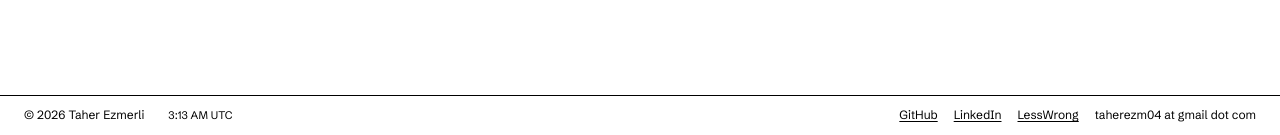
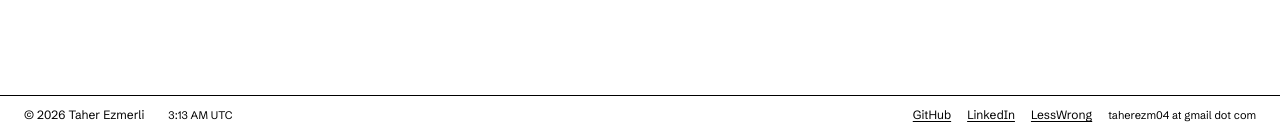
Before and after one commit to taherezm/personalsite, a Jekyll site: the page built from projects/index.md, in a window 1280 px wide. Shown: the part 769-904 px from the top of the page. Built offline with Jekyll 4.4.1, drawn with Linux system fonts in a browser that asks for light colours.

Commit message:
Make the email text smaller

```diff
--- a/_includes/links.html
+++ b/_includes/links.html
@@ -5,6 +5,6 @@
   {%- if site.email and site.email != "" %}
   <li><a href="mailto:{{ site.email }}">Email</a></li>
   {%- elsif site.email_text and site.email_text != "" %}
-  <li>{{ site.email_text }}</li>
+  <li class="email">{{ site.email_text }}</li>
   {%- endif %}
 </ul>
--- a/assets/css/site.css
+++ b/assets/css/site.css
@@ -149,6 +149,9 @@ main { padding: 20px var(--gutter) 0; min-height: calc(100vh - var(--bar) - 76px
 
 .clock { margin-left: 24px; white-space: nowrap; font: inherit; font-size: 11px; }
 .links, .sections { list-style: none; }
+.home-index .email { font-size: 12px; }
+.site-footer .email { font-size: 11px; }
+.site-footer .links { align-items: baseline; }
 .site-footer .links { display: flex; flex-wrap: wrap; gap: 0 16px; }
 
 /* ── Home ─────────────────────────────────────────────── */
```
